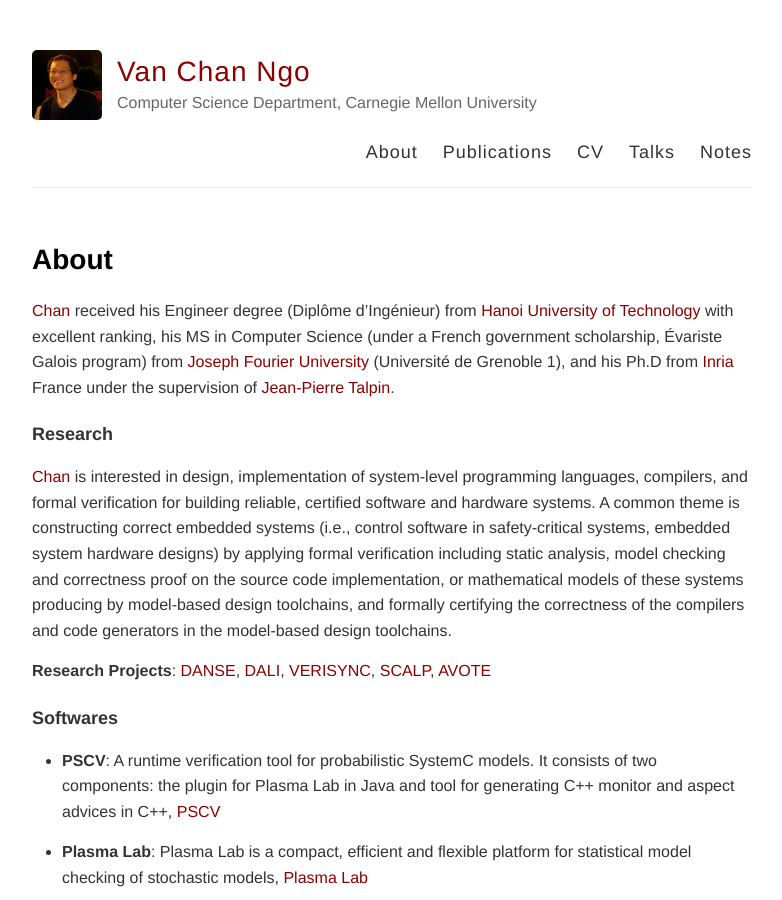
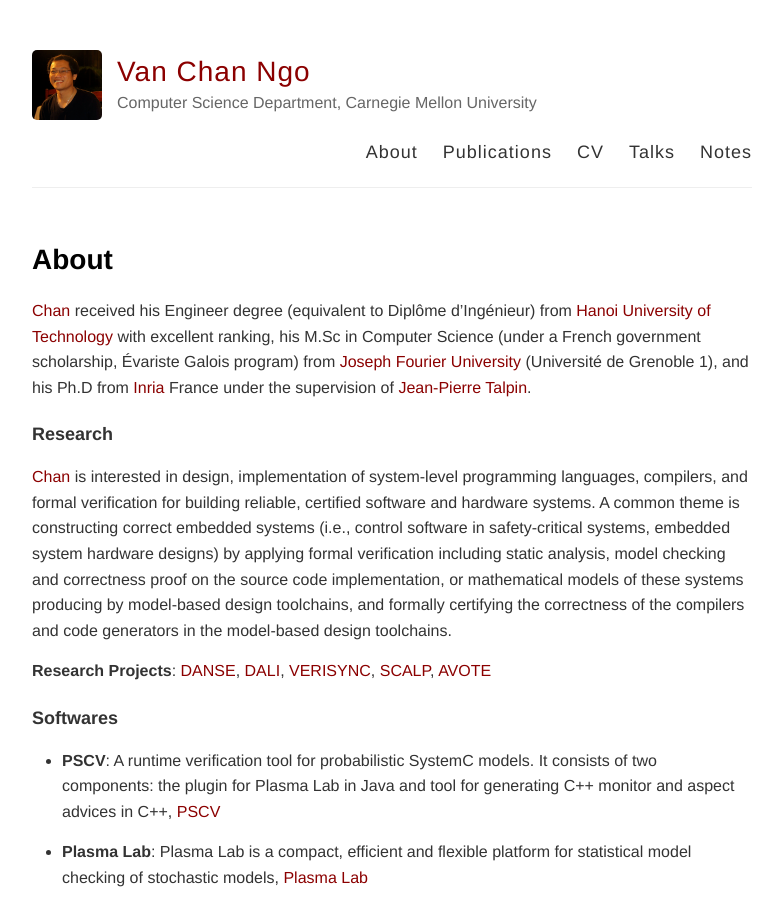
Before and after one commit to channgo2203/channgo2203.github.io, a Jekyll site: the page built from about.md, in a window 1280 px wide and 900 px high. Shown: the whole window, without its empty margins (248-1030 px from the left). Built offline with Jekyll 4.4.1, drawn with Linux system fonts in a browser that asks for light colours.

Commit message:
Updated about.md

```diff
--- a/about.md
+++ b/about.md
@@ -5,7 +5,7 @@
 published: true
 ---
 
-[Chan](http://channgo2203.github.io/about/) received his Engineer degree (Diplôme d'Ingénieur) from [Hanoi University of Technology](http://en.hust.edu.vn/home) with excellent ranking, his MS in Computer Science (under a French government scholarship, Évariste Galois program) from [Joseph Fourier University](https://www.ujf-grenoble.fr/?language=en) (Université de Grenoble 1), and his Ph.D from [Inria](http://www.inria.fr/en/) France under the supervision of [Jean-Pierre Talpin](http://www.irisa.fr/prive/talpin/).
+[Chan](http://channgo2203.github.io/about/) received his Engineer degree (equivalent to Diplôme d'Ingénieur) from [Hanoi University of Technology](http://en.hust.edu.vn/home) with excellent ranking, his M.Sc in Computer Science (under a French government scholarship, Évariste Galois program) from [Joseph Fourier University](https://www.ujf-grenoble.fr/?language=en) (Université de Grenoble 1), and his Ph.D from [Inria](http://www.inria.fr/en/) France under the supervision of [Jean-Pierre Talpin](http://www.irisa.fr/prive/talpin/).
 
 ### Research
 
```
